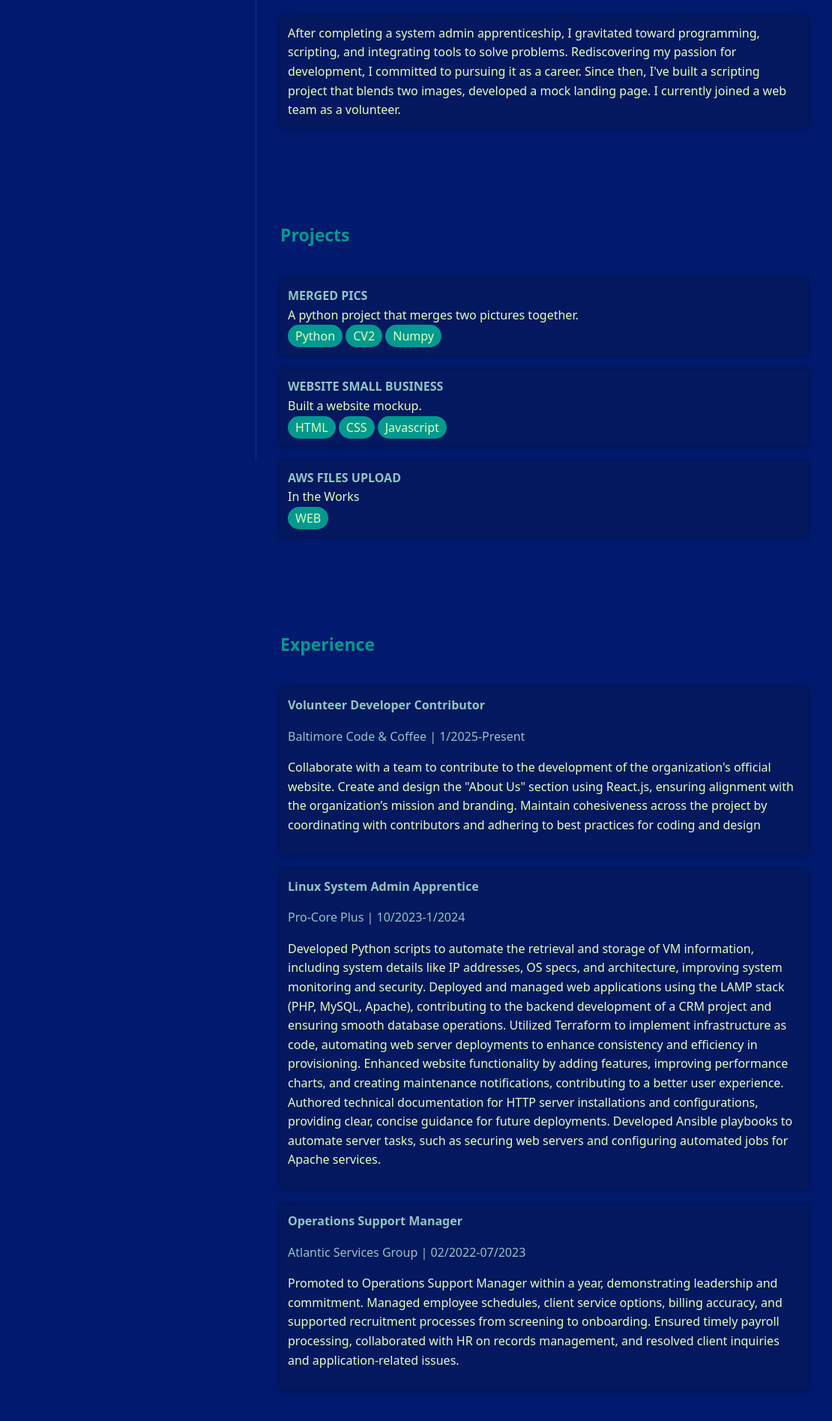
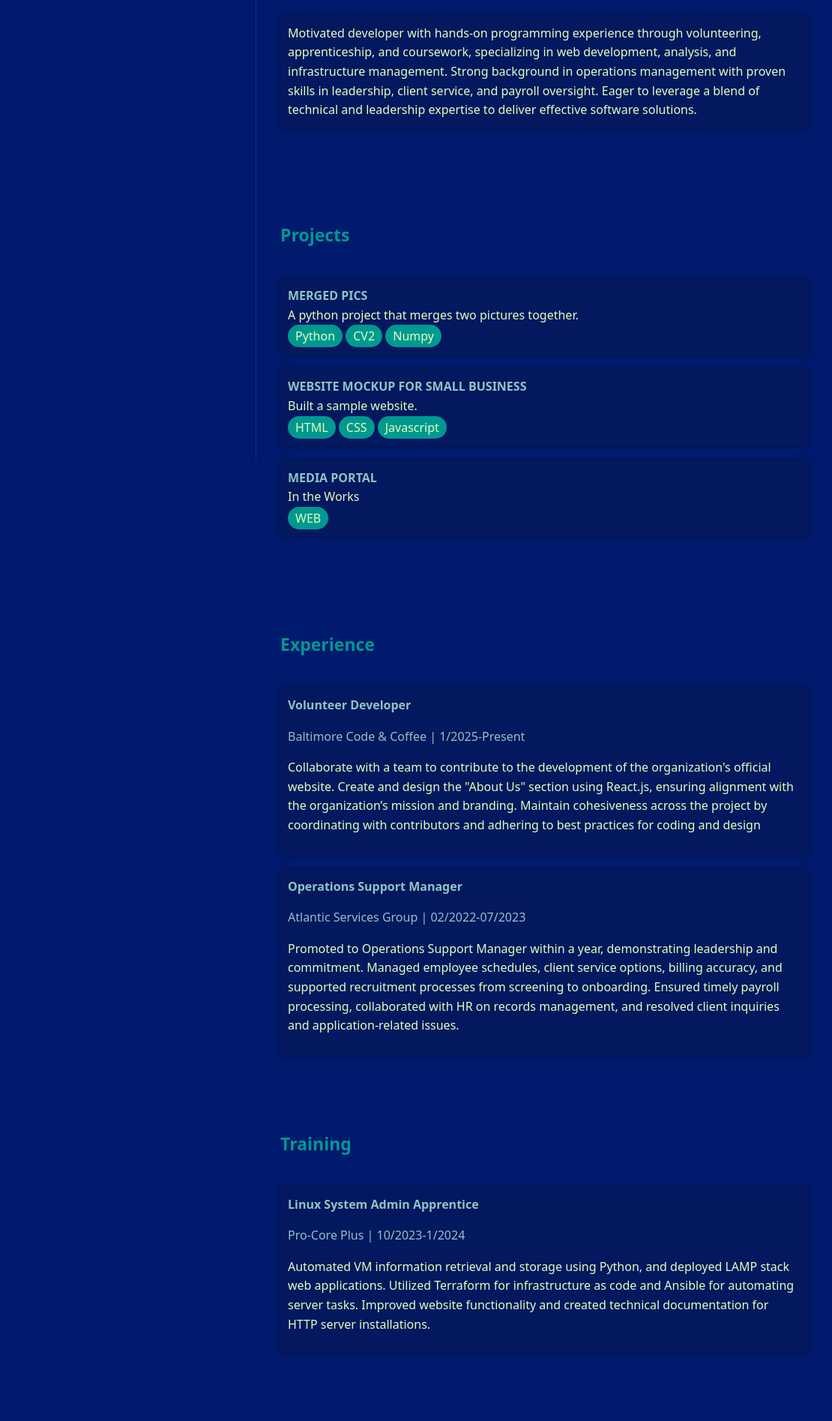
Before and after one commit to Tehlu/beza-mogese, a plain HTML site: page index.html in a window 1280 px wide. Shown: the part 187-2082 px from the top of the page at 75% size, 170-1280 px from the left. After the commit the page ends 2044 px from the top, so only its background shows below. Drawn offline with nearby package versions, Linux system fonts and the light colour scheme.

Commit message:
Deleted unnecessary files and locally stored updated files

```diff
--- a/index.html
+++ b/index.html
@@ -59,11 +59,11 @@
 
             <b><div id="about" class="title">About </div></b>
 
-                <p class="cardo">After completing a system admin apprenticeship, I gravitated toward
-                    programming, scripting, and integrating tools to solve problems.
-                    Rediscovering my passion for development, I committed to pursuing it as a career.
-                    Since then, I've built a scripting project that blends two images,
-                    developed a mock landing page. I currently joined a web team as a volunteer.
+                <p class="cardo">Motivated developer with hands-on programming experience through
+                    volunteering, apprenticeship, and coursework, specializing in web development, analysis, and
+                    infrastructure management. Strong background in operations management with proven skills in
+                    leadership, client service, and payroll oversight. Eager to leverage a blend of technical and
+                    leadership expertise to deliver effective software solutions.
                 </p>
 
 
@@ -80,16 +80,16 @@
             </a>
             <a class="anchor-nodeco" href="https://tehlu.github.io/nailSal/" target="_blank">
                 <p class="cardo-mid">
-                    <span class="right-subtitle" >WEBSITE SMALL BUSINESS </span> <br>
-                    Built a website mockup. <br>
+                    <span class="right-subtitle" >WEBSITE MOCKUP FOR SMALL BUSINESS </span> <br>
+                    Built a sample website. <br>
                     <span class="pill-container">HTML</span>
                     <span class="pill-container">CSS</span>
                     <span class="pill-container">Javascript</span>
                 </p>
             </a>
-            <a class="anchor-nodeco" href="">
+            <a class="anchor-nodeco" href="https://github.com/Tehlu/media-upload" target="_blank">
                <p class="cardo">
-                <span class="right-subtitle" >AWS FILES UPLOAD </span><br>
+                <span class="right-subtitle" >MEDIA PORTAL </span><br>
                              In the Works <br>
                              <span class="pill-container">WEB</span>
                 </p>
@@ -98,7 +98,7 @@
 
             <div id="experience" class="title" style="font-weight: bold;">Experience </div>
                 <div class="cardo-mid">
-                    <p class="right-subtitle">Volunteer Developer Contributor</p>
+                    <p class="right-subtitle">Volunteer Developer</p>
                     <p class="right-subtitle2">Baltimore Code & Coffee | 1/2025-Present</p>
                     <p>
                         Collaborate with a team to contribute to the development of the organization's official
@@ -109,26 +109,7 @@
                         best practices for coding and design
                     </p>
                 </div>
-                <div class="cardo-mid">
-                    <p class="right-subtitle">Linux System Admin Apprentice</p>
-                    <p class="right-subtitle2">Pro-Core Plus | 10/2023-1/2024</p>
-                    <p>
-                        Developed Python scripts to automate the retrieval and storage of VM information,
-                        including system details like IP addresses, OS specs, and architecture, improving system
-                        monitoring and security.
-                        Deployed and managed web applications using the LAMP stack (PHP, MySQL, Apache),
-                        contributing to the backend development of a CRM project and ensuring smooth database
-                        operations.
-                        Utilized Terraform to implement infrastructure as code, automating web server deployments
-                        to enhance consistency and efficiency in provisioning.
-                        Enhanced website functionality by adding features, improving performance charts, and
-                        creating maintenance notifications, contributing to a better user experience.
-                        Authored technical documentation for HTTP server installations and configurations,
-                        providing clear, concise guidance for future deployments.
-                        Developed Ansible playbooks to automate server tasks, such as securing web servers and
-                        configuring automated jobs for Apache services.
-                    </p>
-                </div>
+
                 <div class="cardo">
                     <p class="right-subtitle">Operations Support Manager</p>
                     <p class="right-subtitle2 ">Atlantic Services Group | 02/2022-07/2023</p>
@@ -141,6 +122,18 @@
 
                     </div>
 
+            <div id="projects" class="title" style="font-weight: bold;">Training</div>
+            <div class="cardo-mid">
+                <p class="right-subtitle">Linux System Admin Apprentice</p>
+                <p class="right-subtitle2">Pro-Core Plus | 10/2023-1/2024</p>
+                <p>
+                    Automated VM information retrieval and storage using Python, and deployed LAMP stack web applications.
+                    Utilized Terraform for infrastructure as code and Ansible for automating server tasks.
+                    Improved website functionality and created technical documentation for HTTP server installations.
+                </p>
+            </div>
+
+
 
        </div>
 
```
Also changed, not shown: 1 other file.
